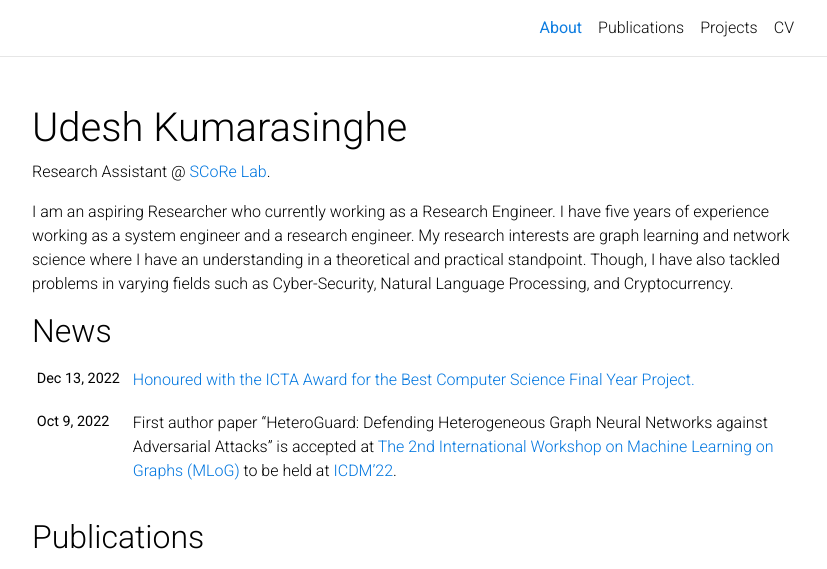
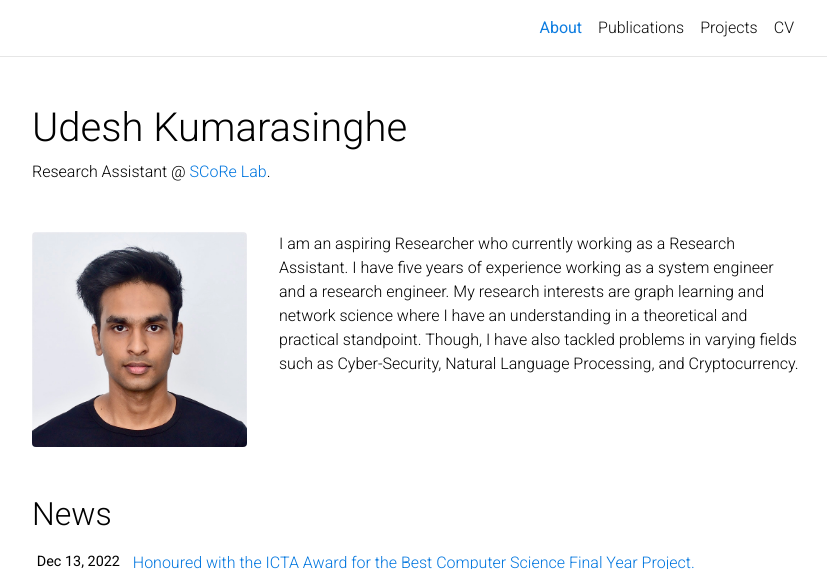
Before and after one commit to ThatUdeshUK/thatudeshuk.github.io, a Jekyll site: the page built from _pages/about.md, in a window 1280 px wide and 1178 px high, cut to the strip 0-569 px from the top of the window. Shown: the whole strip, without its empty margins (223-1050 px from the left). Built offline with Jekyll 4.4.1, drawn with Linux system fonts in a browser that asks for light colours; full-size pictures stand in for the smaller copies a plugin makes; a style sheet for code colours, icons or effects is not loaded.

Commit message:
Updated profile

```diff
--- a/_layouts/about.html
+++ b/_layouts/about.html
@@ -11,16 +11,16 @@ layout: default
           <p class="desc">{{ page.subtitle }}</p>
         </header>
 
-        <article>
+        <article class="bio">
           {% if page.profile -%}
           <div class="profile float-{%- if page.profile.align == 'left' -%}left{%- else -%}right{%- endif -%}">
             {%- if page.profile.image %}
               {%- assign profile_image_path = page.profile.image | prepend: 'assets/img/' -%}
 
               {% if page.profile.image_circular %}
-                {%- assign profile_image_class = "img-fluid z-depth-1 rounded-circle" -%}
+                {%- assign profile_image_class = "img-fluid rounded-circle" -%}
               {% else %}
-                {%- assign profile_image_class = "img-fluid z-depth-1 rounded" -%}
+                {%- assign profile_image_class = "img-fluid rounded" -%}
               {% endif %}
 
               {% include figure.html
--- a/_pages/about.md
+++ b/_pages/about.md
@@ -4,10 +4,10 @@ title: About
 permalink: /
 subtitle: Research Assistant @ <a href='https://www.scorelab.org'>SCoRe Lab</a>.
 
-# profile:
-  # align: left
-  # image: prof_pic.jpg
-  # image_circular: false # crops the image to make it circular
+profile:
+  align: left
+  image: udesh_kumarasinghe_profile.jpg
+  image_circular: false # crops the image to make it circular
   # address: >
   #   <p>555 your office number</p>
   #   <p>123 your address street</p>
@@ -18,4 +18,4 @@ selected_papers: true # includes a list of papers marked as "selected={true}"
 social: true  # includes social icons at the bottom of the page
 ---
 
-I am an aspiring Researcher who currently working as a Research Engineer. I have five years of experience working as a system engineer and a research engineer. My research interests are graph learning and network science where I have an understanding in a theoretical and practical standpoint. Though, I have also tackled problems in varying fields such as Cyber-Security, Natural Language Processing, and Cryptocurrency.
+I am an aspiring Researcher who currently working as a Research Assistant. I have five years of experience working as a system engineer and a research engineer. My research interests are graph learning and network science where I have an understanding in a theoretical and practical standpoint. Though, I have also tackled problems in varying fields such as Cyber-Security, Natural Language Processing, and Cryptocurrency.
--- a/_sass/_base.scss
+++ b/_sass/_base.scss
@@ -476,6 +476,11 @@ footer.sticky-bottom {
   }
 }
 
+// News
+
+.news {
+  margin-top: 2rem;
+}
 
 // Publications
 
--- a/assets/css/main.scss
+++ b/assets/css/main.scss
@@ -17,3 +17,11 @@ $max-content-width: {{ site.max_width }};
 .news-date {
   min-width: 96px;
 }
+
+.bio {
+  margin: 48px 0 0 0;
+
+  .profile {
+    padding-right: 16px;
+  }
+}
```
Also changed, not shown: assets/img/udesh_kumarasinghe_profile.jpg (added).
